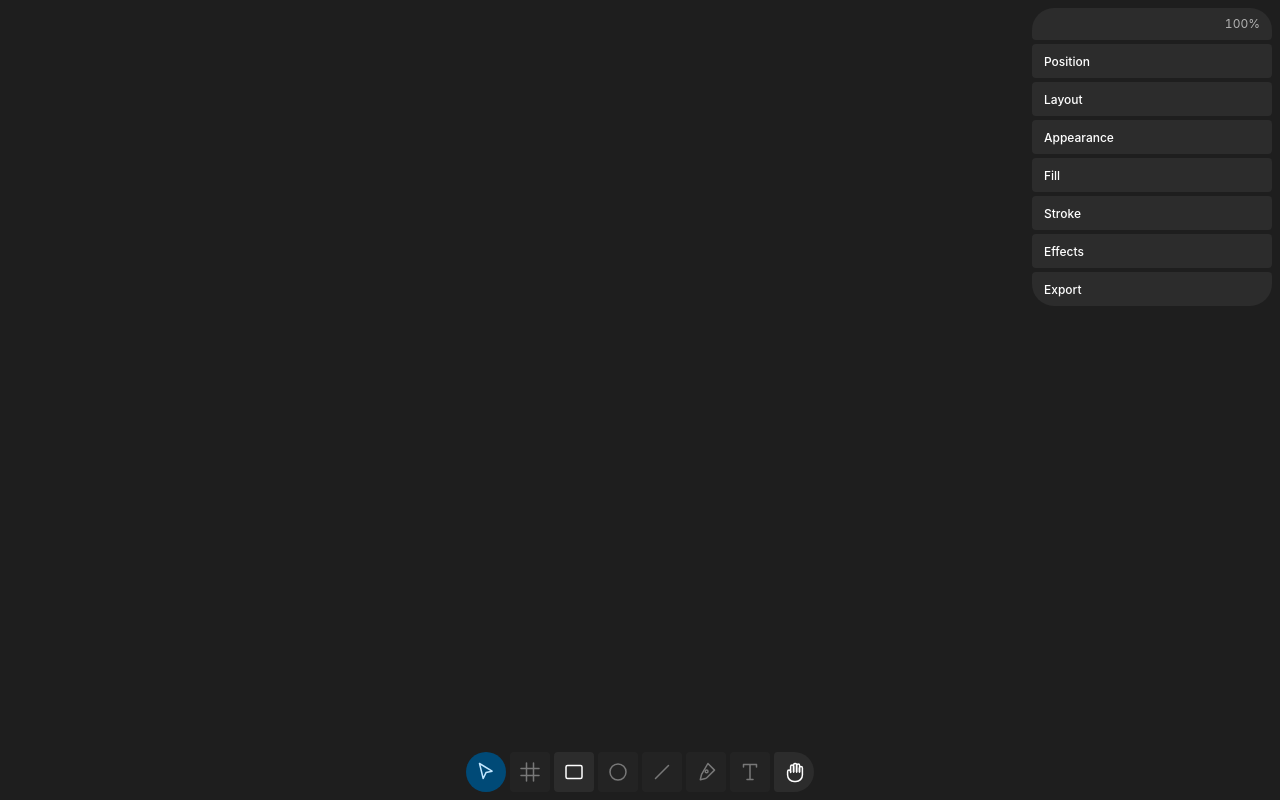
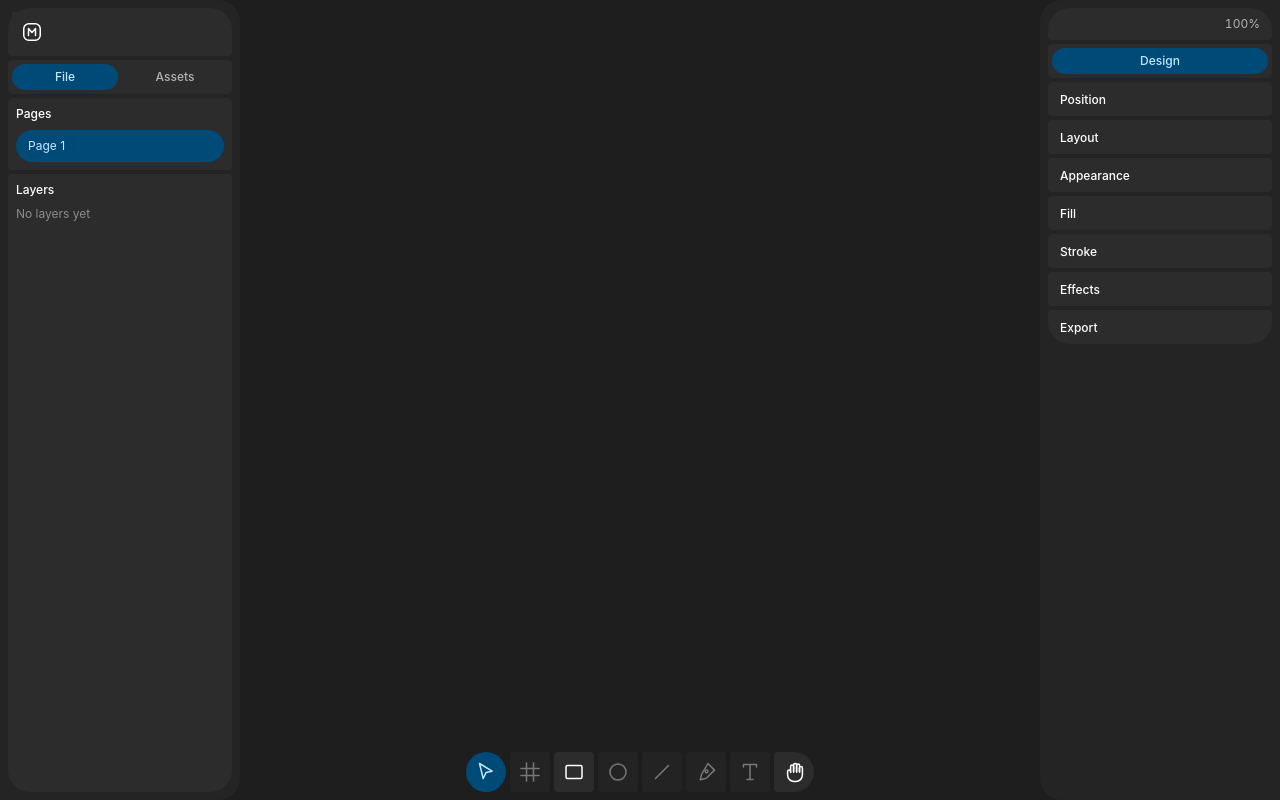
Before and after one commit to m1xamm/MxCanvas, a Preact app: page / in a window 1280 px wide. Built offline with nearby package versions, Linux system fonts and the light colour scheme.

Commit message:
dock sidebars over the canvas

```diff
--- a/src/i18n/en.ts
+++ b/src/i18n/en.ts
@@ -4,6 +4,9 @@ export const en = {
   mainMenuLabel: 'Main menu',
   settings: 'Settings',
   closeLabel: 'Close',
+  file: 'File',
+  design: 'Design',
+  pages: 'Pages',
   layers: 'Layers',
   assets: 'Assets',
   pageName: 'Page 1',
--- a/src/i18n/ru.ts
+++ b/src/i18n/ru.ts
@@ -6,6 +6,9 @@ export const ru: Dictionary = {
   mainMenuLabel: 'Главное меню',
   settings: 'Настройки',
   closeLabel: 'Закрыть',
+  file: 'Файл',
+  design: 'Дизайн',
+  pages: 'Страницы',
   layers: 'Слои',
   assets: 'Ресурсы',
   pageName: 'Страница 1',
--- a/src/ui/LeftPanel.tsx
+++ b/src/ui/LeftPanel.tsx
@@ -4,17 +4,12 @@ import { useTranslation } from '../i18n/use-i18n'
 import { Cluster } from './Cluster'
 import { MainMenu } from './MainMenu'
 
-const PANEL_TABS = ['layers', 'assets'] as const
+const PANEL_TABS = ['file', 'assets'] as const
 type PanelTab = (typeof PANEL_TABS)[number]
 
-const TAB_LABEL_KEYS: Record<PanelTab, 'layers' | 'assets'> = {
-  layers: 'layers',
+const TAB_LABEL_KEYS: Record<PanelTab, 'file' | 'assets'> = {
+  file: 'file',
   assets: 'assets',
-}
-
-const TAB_EMPTY_KEYS: Record<PanelTab, 'noLayers' | 'noAssets'> = {
-  layers: 'noLayers',
-  assets: 'noAssets',
 }
 
 export interface LeftPanelProps {
@@ -24,7 +19,7 @@ export interface LeftPanelProps {
 
 export function LeftPanel({ onOpenSettings, menuButtonRef }: LeftPanelProps) {
   const t = useTranslation()
-  const [activeTab, setActiveTab] = useState<PanelTab>('layers')
+  const [activeTab, setActiveTab] = useState<PanelTab>('file')
 
   return (
     <Cluster direction="vertical" class="side-panel side-panel--left">
@@ -50,12 +45,27 @@ export function LeftPanel({ onOpenSettings, menuButtonRef }: LeftPanelProps) {
           ))}
         </Cluster>
       </div>
-      <div class="block block--row">
-        <span class="page-name">{t('pageName')}</span>
-      </div>
-      <div class="block block--fill">
-        <p class="panel-text">{t(TAB_EMPTY_KEYS[activeTab])}</p>
-      </div>
+      {activeTab === 'file' ? (
+        <>
+          <div class="block block--section">
+            <span class="section-title">{t('pages')}</span>
+            <Cluster direction="vertical">
+              <div class="panel-row is-active" aria-current="page">
+                {t('pageName')}
+              </div>
+            </Cluster>
+          </div>
+          <div class="block block--section block--fill">
+            <span class="section-title">{t('layers')}</span>
+            <p class="panel-text">{t('noLayers')}</p>
+          </div>
+        </>
+      ) : (
+        <div class="block block--section block--fill">
+          <span class="section-title">{t('assets')}</span>
+          <p class="panel-text">{t('noAssets')}</p>
+        </div>
+      )}
     </Cluster>
   )
 }
--- a/src/ui/RightPanel.tsx
+++ b/src/ui/RightPanel.tsx
@@ -27,6 +27,17 @@ export function RightPanel({ zoom }: RightPanelProps) {
           {formatZoomPercent(zoom)}
         </span>
       </div>
+      <div class="block block--tight">
+        <Cluster class="segmented-control" role="group" ariaLabel={t('design')}>
+          <button
+            type="button"
+            class="control segmented-button segmented-button--stretch is-active"
+            aria-pressed="true"
+          >
+            {t('design')}
+          </button>
+        </Cluster>
+      </div>
       {SECTION_KEYS.map((key) => (
         <div key={key} class="block block--stack">
           <span class="section-title">{t(key)}</span>
--- a/src/ui/theme/theme.css
+++ b/src/ui/theme/theme.css
@@ -2,6 +2,7 @@
   color-scheme: dark;
 
   --color-canvas: #1e1e1e;
+  --color-surface-dim: #242424;
   --color-surface: #2c2c2c;
   --color-surface-container: #333333;
   --color-surface-container-high: #3c3c3c;
--- a/src/ui/ui.css
+++ b/src/ui/ui.css
@@ -20,17 +20,22 @@
 
 .side-panel {
   position: absolute;
-  top: var(--gap-screen);
-  bottom: var(--gap-screen);
+  top: 0;
+  bottom: 0;
+  z-index: 20;
   width: var(--panel-width);
+  padding: var(--gap-screen);
+  background: var(--color-surface-dim);
 }
 
 .side-panel--left {
-  left: var(--gap-screen);
+  left: 0;
+  border-radius: 0 var(--radius-outer) var(--radius-outer) 0;
 }
 
 .side-panel--right {
-  right: var(--gap-screen);
+  right: 0;
+  border-radius: var(--radius-outer) 0 0 var(--radius-outer);
 }
 
 .block {
@@ -53,10 +58,30 @@
   padding: var(--space-2) var(--space-3);
 }
 
+.block--section {
+  display: flex;
+  flex-direction: column;
+  gap: var(--space-2);
+  padding: var(--space-2);
+}
+
 .block--fill {
   flex: 1;
+  min-height: 0;
   overflow-y: auto;
+}
+
+.panel-row {
   padding: var(--space-2) var(--space-3);
+  font-size: var(--font-size-sm);
+  line-height: var(--line-height-sm);
+  background: var(--color-surface-container);
+  color: var(--color-on-surface);
+}
+
+.panel-row.is-active {
+  background: var(--color-primary-container);
+  color: var(--color-on-primary-container);
 }
 
 .control {
```
